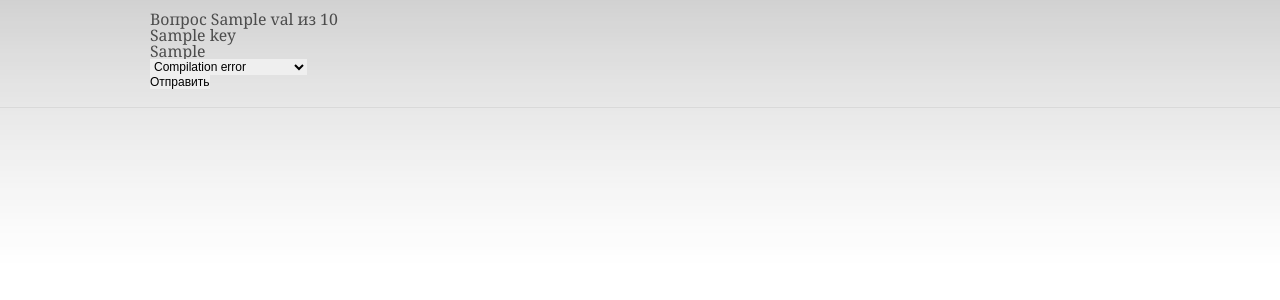
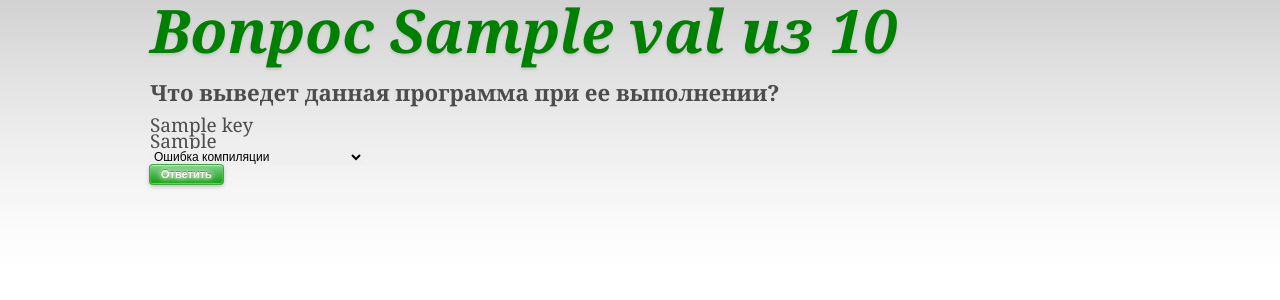
Before and after one commit to razdenand/Try_to_learn_Python, a Python web app: template flask/app/templates/q2.html in a window 1280 px wide. Shown: the top 300 px of the page. Run offline with Jinja, Linux system fonts and the light colour scheme; the template is opened without the code that fills it: most values are stand-ins (such as "Sample title", 1, 10 or a date in 2020).

Commit message:
change design

```diff
--- a/flask/app/static/css/style.css
+++ b/flask/app/static/css/style.css
@@ -56,7 +56,7 @@ textarea {
 }
 #header {
 	padding:24px 0 41px 0;
-	border-bottom:1px solid #cbcbcb;
+	border-bottom:1px solid #F0E68C;
 }
 #logo-holder {
 	float:left;
@@ -112,15 +112,11 @@ textarea {
 #navigation ul li a:hover span, #navigation ul li a.active span {
 	background-position:right 0;
 }
-#featured-content {
-	padding:11px 0 18px 0;
-	border-bottom:1px solid #d9d9d9;
-}
 #featured-content h2 {
 	font-size:60px;
 	font-style:italic;
 	line-height:60px;
-	color:#fff;
+	color:#008000;
 	padding-bottom:9px;
 }
 #featured-content p {
--- a/flask/app/templates/q2.html
+++ b/flask/app/templates/q2.html
@@ -8,32 +8,73 @@
   <style>
    INPUT[type="text"] {
     background-color: #ffffee;
-    color: #000000;
+    color: #008000;
    }
   </style>
+<style>
+    input.button4 {
+  position: relative;
+  display: inline-block;
+  font-family: Arial,Helvetica,FreeSans,"Liberation Sans","Nimbus Sans L",sans-serif;
+  font-size: 0.5em;
+  font-weight: 700;
+  color: rgb(245,245,245);
+  text-shadow: 0 -1px rgba(0,0,0,.1);
+  text-decoration: none;
+  user-select: none;
+  padding: .3em 1em;
+  outline: none;
+  border: none;
+  border-radius: 3px;
+  background: #0c9c0d linear-gradient(#82d18d, #0c9c0d);
+  box-shadow: inset #72de26 0 -1px 1px, inset 0 1px 1px #98ff98, #3caa3c 0 0 0 1px, rgba(0,0,0,.3) 0 2px 5px;
+  -webkit-animation: pulsate 1.2s linear infinite;
+  animation: pulsate 1.2s linear infinite;
+}
+input.button4:hover {
+  -webkit-animation-play-state: paused;
+  animation-play-state: paused;
+  cursor: pointer;
+}
+input.button4:active {
+  top: 1px;
+  color: #fff;
+  text-shadow: 0 -1px rgba(0,0,0,.3), 0 0 5px #ffd, 0 0 8px #fff;
+  box-shadow: 0 -1px 3px rgba(0,0,0,.3), 0 1px 1px #fff, inset 0 1px 2px rgba(0,0,0,.8), inset 0 -1px 0 rgba(0,0,0,.05);
+}
+@-webkit-keyframes pulsate {
+  50% {color: #fff; text-shadow: 0 -1px rgba(0,0,0,.3), 0 0 5px #ffd, 0 0 8px #fff;}
+}
+@keyframes pulsate {
+  50% {color: #fff; text-shadow: 0 -1px rgba(0,0,0,.3), 0 0 5px #ffd, 0 0 8px #fff;}
+}
+</style>
 <!--[if IE 6]><link rel="stylesheet" href="/static/css/ie6.css" type="text/css" media="all" /><![endif]-->
 </head>
 <body>
 <div id="featured-content">
   <div class="shell">
-<big><big>
- Вопрос {{val}} из 10 <br>
+<h2>Вопрос {{val}} из 10</h2> <br>
+    <big><big><big>
+        <h3>Что выведет данная программа при ее выполнении?</h3>
+        <br>
 {% for k in key %}
       {{ k }} <br>
  {%- endfor %}
 {{ans2}}
-    </big></big>
+</big></big></big>
+      <br>
 <form action="/hm" method="post">
  <select name="kek" id="kek">
-	<option value="CE">Compilation error</option>
-	<option value="OK" >Its programm have output</option>
-	<option value="UD">Undefined</option>
-	<option value="US">Unspecialist</option>
+	<option value="CE">Ошибка компиляции</option>
+	<option value="OK" >Программа имеет вывод</option>
+	<option value="UD">Неопределенное поведение</option>
+	<option value="US">Неспецифицированное поведение</option>
 </select>
 <input type="text" name="additional" id="additional" hidden>
     <input type="hidden"  name="id" value="{{id}}">
     <br>
-    <p><input type="submit" value="Отправить"></p>
+    <p><input type="submit" class="button4" value="Ответить"></p>
   </form>
 <script>
     document.getElementById("kek").onchange = function() {
```
Also changed, not shown: flask/app/templates/buf.html (+40 -3 lines), flask/app/templates/final.html (+44 -3 lines).
